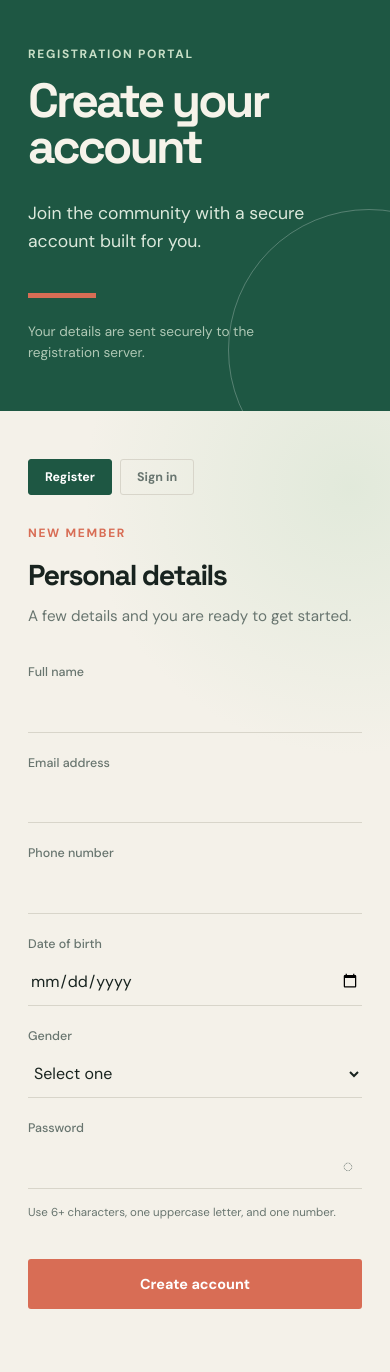
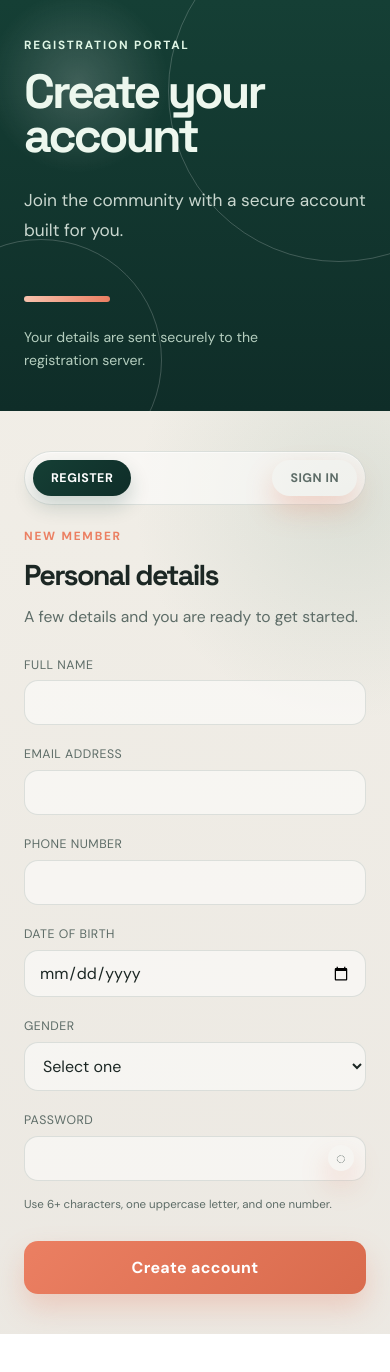
Before and after one commit to Raghav11-ux/Registrationforms, a React (Vite) app in the folder client/: page / in a window 390 px wide. After the commit the page ends 1334 px from the top, so only its background shows below. Built offline with nearby package versions, Linux system fonts and the light colour scheme; no server answers.

Commit message:
Improve registration page styling

```diff
--- a/client/src/App.css
+++ b/client/src/App.css
@@ -1,81 +1,547 @@
 @import url('https://fonts.googleapis.com/css2?family=DM+Sans:wght@400;500;700&family=Space+Grotesk:wght@500;600;700&display=swap');
 
 :root {
-  --ink: #18231f;
-  --muted: #68756f;
-  --paper: #f4f1e9;
-  --green: #1e5743;
-  --mint: #c8dfc7;
-  --coral: #d86d55;
-  --line: #d8d5ca;
+  --bg: #f5f1ea;
+  --panel: rgba(255, 255, 255, 0.72);
+  --panel-strong: #ffffff;
+  --green: #153f35;
+  --green-soft: #dfece3;
+  --green-deep: #0f2d28;
+  --mint: #d9f0dc;
+  --peach: #f7c2ad;
+  --coral: #eb7f62;
+  --coral-dark: #d96b4d;
+  --ink: #1c2724;
+  --muted: #5d6c67;
+  --line: rgba(21, 63, 53, 0.12);
+  --shadow: 0 28px 80px rgba(17, 35, 32, 0.18);
 }
 
-* { box-sizing: border-box; }
-.account-page { min-height: 100vh; display: grid; place-items: center; padding: 28px; background: radial-gradient(circle at 15% 20%, rgba(200,223,199,.65), transparent 30%), var(--paper); color: var(--ink); }
-.account-card { width: min(100%, 520px); padding: clamp(34px, 7vw, 68px); border: 1px solid var(--line); background: rgba(255,253,248,.84); box-shadow: 0 24px 70px rgba(24,35,31,.12); text-align: center; position: relative; }
-.account-card .eyebrow { margin-bottom: 26px; }
-.avatar { width: 72px; height: 72px; display: grid; place-items: center; margin: 0 auto 24px; border-radius: 50%; background: var(--green); color: var(--mint); font: 700 2rem 'Space Grotesk', sans-serif; }
-.account-card h1 { max-width: none; font-size: clamp(2.3rem, 6vw, 4rem); }
-.account-message { margin: 18px 0 30px; color: var(--muted); font: 1rem/1.5 'DM Sans', sans-serif; }
-.account-details { display: grid; gap: 7px; padding: 18px; border: 1px solid var(--line); text-align: left; }
-.account-details span { color: var(--muted); font: .72rem 'DM Sans', sans-serif; text-transform: uppercase; letter-spacing: .1em; }
-.account-details strong { overflow-wrap: anywhere; font: 1rem 'DM Sans', sans-serif; }
-.continue-button { margin-top: 28px; background: transparent; color: var(--green); border: 1px solid var(--green); }
-.continue-button:hover:not(:disabled) { background: var(--green); color: white; }
-.details-logout { position: absolute; top: 20px; right: 20px; width: auto; margin: 0; padding: 7px 10px; border: 1px solid var(--line); background: transparent; color: var(--muted); font-size: .72rem; }
-.details-logout:hover:not(:disabled) { transform: none; background: #f6d9d1; color: #8d3225; }
-.settings-button, .back-button { position: absolute; top: 20px; width: 34px; height: 34px; margin: 0; padding: 0; border: 1px solid var(--line); background: transparent; color: var(--muted); }
-.settings-button { right: 20px; font-size: 1.1rem; }
-.settings-button:hover:not(:disabled), .back-button:hover:not(:disabled) { transform: none; background: var(--mint); color: var(--green); }
-.back-button { left: 20px; width: auto; padding: 0 10px; font-size: .72rem; }
-.edit-account-button { margin-top: 28px; }
-.settings-overlay { position: absolute; top: 14px; right: 14px; z-index: 2; width: min(270px, calc(100% - 28px)); display: flex; flex-direction: column; justify-content: center; padding: 42px 24px 24px; border: 1px solid rgba(216,213,202,.9); border-radius: 8px; background: rgba(255,253,248,.98); box-shadow: 0 18px 45px rgba(24,35,31,.2); text-align: center; animation: settings-in 260ms cubic-bezier(.2,.8,.2,1); transform-origin: top right; }
-.settings-overlay h2 { font-size: clamp(2rem, 5vw, 3rem); }
-.settings-overlay .details-logout { position: static; width: 100%; margin-top: 10px; padding: 16px 20px; }
-.settings-close { position: absolute; top: 12px; right: 12px; width: 30px; height: 30px; margin: 0; padding: 0; border: 1px solid var(--line); background: transparent; color: var(--muted); font-size: 1.25rem; line-height: 1; }
-.settings-close:hover:not(:disabled) { transform: none; background: #f6d9d1; color: #8d3225; }
-@keyframes settings-in { from { opacity: 0; transform: translate(16px, -8px) scale(.94); } to { opacity: 1; transform: translate(0) scale(1); } }
-.account-form { display: grid; gap: 20px; margin-top: 30px; text-align: left; }
-.account-form button { margin-top: 8px; }
-.details-card h1 { max-width: none; font-size: clamp(2.2rem, 5vw, 3.8rem); }
-.details-card .account-details { gap: 0; padding: 0; overflow: hidden; }
-.account-details div { display: flex; justify-content: space-between; gap: 20px; padding: 16px 18px; border-bottom: 1px solid var(--line); }
-.account-details div:last-child { border-bottom: 0; }
-.account-details dt { color: var(--muted); font: .72rem 'DM Sans', sans-serif; text-transform: uppercase; letter-spacing: .08em; }
-.account-details dd { max-width: 60%; margin: 0; overflow-wrap: anywhere; text-align: right; font: 500 1rem 'DM Sans', sans-serif; }
-.page-shell { min-height: 100vh; display: grid; grid-template-columns: minmax(280px, .8fr) minmax(420px, 1.2fr); background: var(--paper); color: var(--ink); }
-.intro-panel { display: flex; flex-direction: column; justify-content: center; padding: clamp(40px, 8vw, 120px); background: var(--green); color: #f6f3ea; position: relative; overflow: hidden; }
-.intro-panel::after { content: ''; position: absolute; width: 280px; height: 280px; border: 1px solid rgba(255,255,255,.25); border-radius: 50%; right: -120px; bottom: -80px; }
-.eyebrow { margin: 0 0 18px; color: var(--coral); font: 700 .75rem/1 'DM Sans', sans-serif; letter-spacing: .14em; text-transform: uppercase; }
-.intro-panel .eyebrow { color: var(--mint); }
-h1, h2 { font-family: 'Space Grotesk', sans-serif; }
-h1 { max-width: 480px; margin: 0; font-size: clamp(3rem, 6vw, 6.3rem); line-height: .95; letter-spacing: -.06em; }
-h2 { margin: 0; font-size: clamp(1.8rem, 3vw, 2.7rem); letter-spacing: -.05em; }
-.form-description { margin: 12px 0 0; color: var(--muted); font: .95rem/1.5 'DM Sans', sans-serif; }
-.intro-copy { max-width: 340px; margin: 30px 0 0; color: #dce9dc; font: 1.1rem/1.6 'DM Sans', sans-serif; }
-.accent-line { width: 68px; height: 5px; margin: 38px 0 24px; background: var(--coral); }
-.panel-note { max-width: 240px; margin: 0; color: #afc8b5; font: .85rem/1.5 'DM Sans', sans-serif; }
-.form-panel { display: flex; align-items: center; padding: clamp(32px, 7vw, 110px); background: radial-gradient(circle at 90% 8%, rgba(200,223,199,.42), transparent 28%), var(--paper); }
-form { width: min(100%, 650px); margin: auto; }
-.form-heading { margin-bottom: 38px; }
-.mode-switch { display: flex; gap: 8px; margin-bottom: 32px; }
-.mode-switch button { width: auto; margin: 0; padding: 9px 16px; border: 1px solid var(--line); background: transparent; color: var(--muted); font-size: .78rem; }
-.mode-switch button.active { background: var(--green); border-color: var(--green); color: white; }
-.form-grid { display: grid; grid-template-columns: 1fr 1fr; gap: 24px 20px; }
-.login-fields { display: grid; gap: 24px; max-width: 440px; }
-label { display: flex; flex-direction: column; gap: 8px; color: var(--muted); font: 500 .78rem/1 'DM Sans', sans-serif; }
-.password-field { position: relative; display: flex; align-items: center; }
-.password-field input { padding-right: 34px; }
-.password-toggle { position: absolute; right: 0; bottom: 8px; width: 28px; height: 28px; margin: 0; padding: 0; border: 0; background: transparent; color: var(--muted); font: 1.1rem/1 sans-serif; }
-.password-toggle:hover:not(:disabled) { transform: none; background: transparent; color: var(--green); }
-.password-toggle:focus-visible, .mode-switch button:focus-visible { outline: 2px solid var(--coral); outline-offset: 3px; }
-.password-hint { margin-top: 8px; color: var(--muted); font: .72rem/1.4 'DM Sans', sans-serif; }
-input, select { width: 100%; border: 0; border-bottom: 1px solid var(--line); border-radius: 0; padding: 12px 2px; outline: 0; background: transparent; color: var(--ink); font: 1rem 'DM Sans', sans-serif; transition: border-color 180ms, box-shadow 180ms; }
-input:focus, select:focus { border-color: var(--green); box-shadow: 0 2px 0 var(--green); }
-button { width: 100%; margin-top: 38px; border: 0; border-radius: 3px; padding: 16px 20px; background: var(--coral); color: white; cursor: pointer; font: 700 .9rem 'DM Sans', sans-serif; transition: transform 180ms, background 180ms; }
-button:hover:not(:disabled) { transform: translateY(-2px); background: #bd5742; }
-button:disabled { cursor: wait; opacity: .65; }
-.status { margin: 24px 0 0; padding: 12px 14px; font: .9rem/1.4 'DM Sans', sans-serif; }
-.status.success { background: var(--mint); color: var(--green); }
-.status.error { background: #f6d9d1; color: #8d3225; }
-@media (max-width: 760px) { .page-shell { display: block; } .intro-panel { min-height: 46vh; padding: 48px 28px; } .form-panel { padding: 48px 28px 64px; } .form-grid { grid-template-columns: 1fr; } }
+* {
+  box-sizing: border-box;
+}
+
+html, body, #root {
+  min-height: 100%;
+}
+
+body {
+  margin: 0;
+  font-family: 'DM Sans', sans-serif;
+  background:
+    radial-gradient(circle at top left, rgba(217, 240, 220, 0.9), transparent 32%),
+    linear-gradient(135deg, #f7f4f0 0%, #f3efe8 100%);
+  color: var(--ink);
+}
+
+button,
+input,
+select {
+  font: inherit;
+}
+
+.page-shell {
+  min-height: 100vh;
+  display: grid;
+  grid-template-columns: minmax(300px, 0.8fr) minmax(420px, 1.2fr);
+  background: linear-gradient(90deg, rgba(21, 63, 53, 0.98), rgba(21, 63, 53, 0.9));
+}
+
+.intro-panel {
+  position: relative;
+  display: flex;
+  flex-direction: column;
+  justify-content: center;
+  padding: clamp(40px, 8vw, 120px);
+  overflow: hidden;
+  background:
+    radial-gradient(circle at 20% 20%, rgba(255,255,255,0.18), transparent 20%),
+    linear-gradient(180deg, #153f35 0%, #0f2d28 100%);
+  color: #edf7ee;
+}
+
+.intro-panel::before,
+.intro-panel::after {
+  content: '';
+  position: absolute;
+  border-radius: 50%;
+  border: 1px solid rgba(255, 255, 255, 0.2);
+}
+
+.intro-panel::before {
+  width: 340px;
+  height: 340px;
+  right: -120px;
+  top: -80px;
+}
+
+.intro-panel::after {
+  width: 240px;
+  height: 240px;
+  left: -80px;
+  bottom: -70px;
+}
+
+.eyebrow {
+  margin: 0 0 18px;
+  color: var(--coral);
+  font: 700 0.74rem/1 'DM Sans', sans-serif;
+  letter-spacing: 0.15em;
+  text-transform: uppercase;
+}
+
+.intro-panel .eyebrow {
+  color: #dff6e5;
+}
+
+h1, h2 {
+  margin: 0;
+  font-family: 'Space Grotesk', sans-serif;
+  letter-spacing: -0.06em;
+}
+
+h1 {
+  max-width: 500px;
+  font-size: clamp(3rem, 5vw, 6rem);
+  line-height: 0.92;
+}
+
+h2 {
+  font-size: clamp(1.8rem, 3vw, 2.9rem);
+  line-height: 1.02;
+}
+
+.intro-copy {
+  max-width: 360px;
+  margin-top: 28px;
+  color: rgba(237, 247, 238, 0.84);
+  font-size: 1.08rem;
+  line-height: 1.7;
+}
+
+.accent-line {
+  width: 86px;
+  height: 6px;
+  margin: 34px 0 24px;
+  border-radius: 999px;
+  background: linear-gradient(90deg, var(--peach), var(--coral));
+}
+
+.panel-note {
+  max-width: 260px;
+  margin: 0;
+  color: rgba(223, 246, 229, 0.8);
+  font-size: 0.88rem;
+  line-height: 1.6;
+}
+
+.form-panel {
+  display: flex;
+  align-items: center;
+  justify-content: center;
+  padding: clamp(32px, 7vw, 110px);
+  background:
+    radial-gradient(circle at 90% 10%, rgba(126, 160, 142, 0.18), transparent 24%),
+    linear-gradient(180deg, rgba(245, 241, 234, 0.98), rgba(244, 239, 233, 0.96));
+}
+
+form {
+  width: min(100%, 660px);
+}
+
+.form-heading {
+  margin-bottom: 28px;
+}
+
+.mode-switch {
+  display: flex;
+  gap: 10px;
+  margin-bottom: 26px;
+  padding: 8px;
+  border: 1px solid var(--line);
+  border-radius: 999px;
+  background: rgba(255, 255, 255, 0.55);
+  width: fit-content;
+  box-shadow: inset 0 1px 0 rgba(255,255,255,0.5);
+}
+
+.mode-switch button {
+  width: auto;
+  margin: 0;
+  padding: 10px 18px;
+  border: 0;
+  border-radius: 999px;
+  background: transparent;
+  color: var(--muted);
+  font-size: 0.78rem;
+  letter-spacing: 0.04em;
+  text-transform: uppercase;
+}
+
+.mode-switch button.active {
+  background: linear-gradient(135deg, var(--green), var(--green-deep));
+  color: white;
+  box-shadow: 0 10px 20px rgba(21, 63, 53, 0.2);
+}
+
+.form-description {
+  margin: 14px 0 0;
+  color: var(--muted);
+  font-size: 0.98rem;
+  line-height: 1.6;
+}
+
+.form-grid {
+  display: grid;
+  grid-template-columns: repeat(2, minmax(0, 1fr));
+  gap: 22px 18px;
+}
+
+.login-fields {
+  display: grid;
+  gap: 22px;
+  max-width: 440px;
+}
+
+label {
+  display: flex;
+  flex-direction: column;
+  gap: 8px;
+  color: var(--muted);
+  font-size: 0.77rem;
+  line-height: 1.2;
+  letter-spacing: 0.04em;
+  text-transform: uppercase;
+}
+
+input,
+select {
+  width: 100%;
+  padding: 12px 14px;
+  border: 1px solid var(--line);
+  border-radius: 14px;
+  background: rgba(255, 255, 255, 0.5);
+  color: var(--ink);
+  font-family: 'DM Sans', sans-serif;
+  font-size: 1rem;
+  transition: border-color 180ms ease, box-shadow 180ms ease, background 180ms ease;
+}
+
+input:focus,
+select:focus {
+  outline: none;
+  border-color: rgba(21, 63, 53, 0.5);
+  box-shadow: 0 0 0 4px rgba(21, 63, 53, 0.08);
+  background: rgba(255, 255, 255, 0.8);
+}
+
+.password-field {
+  position: relative;
+  display: flex;
+  align-items: center;
+}
+
+.password-field input {
+  padding-right: 42px;
+}
+
+.password-toggle {
+  position: absolute;
+  right: 12px;
+  width: 26px;
+  height: 26px;
+  margin: 0;
+  padding: 0;
+  border: 0;
+  border-radius: 50%;
+  background: transparent;
+  color: var(--muted);
+  font-size: 1rem;
+}
+
+.password-toggle:hover:not(:disabled) {
+  transform: none;
+  background: rgba(21, 63, 53, 0.06);
+  color: var(--green);
+}
+
+.password-hint {
+  margin-top: 8px;
+  color: var(--muted);
+  font-size: 0.72rem;
+  line-height: 1.4;
+  text-transform: none;
+  letter-spacing: 0;
+}
+
+button {
+  width: 100%;
+  margin-top: 28px;
+  padding: 16px 20px;
+  border: 0;
+  border-radius: 14px;
+  background: linear-gradient(135deg, var(--coral), var(--coral-dark));
+  color: white;
+  font-weight: 700;
+  letter-spacing: 0.02em;
+  cursor: pointer;
+  box-shadow: 0 14px 28px rgba(235, 127, 98, 0.28);
+  transition: transform 180ms ease, box-shadow 180ms ease, filter 180ms ease;
+}
+
+button:hover:not(:disabled) {
+  transform: translateY(-2px);
+  filter: brightness(1.02);
+  box-shadow: 0 18px 32px rgba(235, 127, 98, 0.32);
+}
+
+button:disabled {
+  opacity: 0.68;
+  cursor: wait;
+}
+
+.status {
+  margin-top: 22px;
+  padding: 12px 14px;
+  border-radius: 12px;
+  font-size: 0.92rem;
+  line-height: 1.5;
+}
+
+.status.success {
+  background: rgba(77, 148, 89, 0.12);
+  color: #24573b;
+}
+
+.status.error {
+  background: rgba(217, 107, 77, 0.12);
+  color: #8d3a27;
+}
+
+.account-page {
+  min-height: 100vh;
+  display: grid;
+  place-items: center;
+  padding: 32px 20px;
+  background:
+    radial-gradient(circle at top left, rgba(217, 240, 220, 0.85), transparent 35%),
+    linear-gradient(135deg, #f6f1ea, #f1efe9);
+}
+
+.account-card {
+  position: relative;
+  width: min(100%, 540px);
+  padding: clamp(30px, 6vw, 52px);
+  border: 1px solid rgba(21, 63, 53, 0.08);
+  border-radius: 28px;
+  background: rgba(255, 255, 255, 0.82);
+  backdrop-filter: blur(10px);
+  box-shadow: var(--shadow);
+  text-align: center;
+}
+
+.account-card .eyebrow {
+  margin-bottom: 20px;
+  font-size: 0.7rem;
+}
+
+.avatar {
+  width: 82px;
+  height: 82px;
+  display: grid;
+  place-items: center;
+  margin: 0 auto 22px;
+  border-radius: 50%;
+  background: linear-gradient(135deg, var(--green), var(--green-deep));
+  color: white;
+  font-family: 'Space Grotesk', sans-serif;
+  font-size: 2.2rem;
+  font-weight: 700;
+  box-shadow: 0 18px 30px rgba(21, 63, 53, 0.18);
+}
+
+.account-card h1 {
+  font-size: clamp(2.2rem, 5vw, 3.8rem);
+  line-height: 1;
+}
+
+.account-message {
+  margin: 16px 0 24px;
+  color: var(--muted);
+  font-size: 1rem;
+  line-height: 1.6;
+}
+
+.account-details {
+  display: grid;
+  gap: 10px;
+  padding: 18px 0 0;
+  border-top: 1px solid var(--line);
+  text-align: left;
+}
+
+.account-details span,
+.account-details dt {
+  color: var(--muted);
+  font-size: 0.7rem;
+  letter-spacing: 0.09em;
+  text-transform: uppercase;
+}
+
+.account-details strong,
+.account-details dd {
+  margin: 6px 0 0;
+  color: var(--ink);
+  font-size: 1rem;
+  font-weight: 500;
+}
+
+.continue-button,
+.edit-account-button,
+.details-logout,
+.settings-button,
+.back-button,
+.settings-close {
+  width: auto;
+  margin: 0;
+  padding: 0.8rem 1rem;
+  border-radius: 12px;
+}
+
+.continue-button,
+.edit-account-button {
+  margin-top: 24px;
+  background: transparent;
+  color: var(--green);
+  border: 1px solid rgba(21, 63, 53, 0.25);
+  box-shadow: none;
+}
+
+.continue-button:hover:not(:disabled),
+.edit-account-button:hover:not(:disabled) {
+  background: var(--green);
+  color: white;
+}
+
+.settings-button,
+.back-button,
+.settings-close {
+  background: rgba(255, 255, 255, 0.7);
+  border: 1px solid var(--line);
+  color: var(--ink);
+  box-shadow: none;
+}
+
+.settings-button,
+.back-button {
+  position: absolute;
+  top: 18px;
+}
+
+.settings-button { right: 18px; }
+.back-button { left: 18px; }
+
+.details-logout {
+  padding-inline: 1.1rem;
+  background: rgba(235, 127, 98, 0.08);
+  color: #8a3a2a;
+}
+
+.settings-overlay {
+  position: absolute;
+  top: 16px;
+  right: 16px;
+  z-index: 2;
+  width: min(275px, calc(100% - 30px));
+  padding: 42px 20px 20px;
+  border: 1px solid rgba(21, 63, 53, 0.08);
+  border-radius: 18px;
+  background: rgba(255, 255, 255, 0.96);
+  box-shadow: 0 22px 55px rgba(17, 35, 32, 0.16);
+  animation: settings-in 220ms ease;
+}
+
+@keyframes settings-in {
+  from {
+    opacity: 0;
+    transform: translateY(-8px) scale(0.96);
+  }
+  to {
+    opacity: 1;
+    transform: translateY(0) scale(1);
+  }
+}
+
+.settings-overlay h2 {
+  margin-bottom: 12px;
+  font-size: clamp(1.8rem, 4vw, 2.5rem);
+}
+
+.settings-overlay .details-logout {
+  display: block;
+  width: 100%;
+  margin-top: 12px;
+}
+
+.settings-close {
+  position: absolute;
+  top: 12px;
+  right: 12px;
+  padding: 0.45rem 0.7rem;
+  font-size: 1.2rem;
+}
+
+.account-form {
+  display: grid;
+  gap: 18px;
+  margin-top: 22px;
+  text-align: left;
+}
+
+.account-form label {
+  text-transform: none;
+  letter-spacing: 0;
+}
+
+.account-details div {
+  display: flex;
+  align-items: center;
+  justify-content: space-between;
+  gap: 16px;
+  padding: 12px 0;
+  border-bottom: 1px solid var(--line);
+}
+
+.account-details div:last-child {
+  border-bottom: 0;
+}
+
+.account-details dt {
+  flex: 1;
+}
+
+.account-details dd {
+  margin: 0;
+  text-align: right;
+  overflow-wrap: anywhere;
+}
+
+@media (max-width: 760px) {
+  .page-shell {
+    display: block;
+  }
+
+  .intro-panel,
+  .form-panel {
+    padding: 40px 24px;
+  }
+
+  .form-grid {
+    grid-template-columns: 1fr;
+  }
+
+  .mode-switch {
+    width: 100%;
+    justify-content: space-between;
+  }
+}
```
